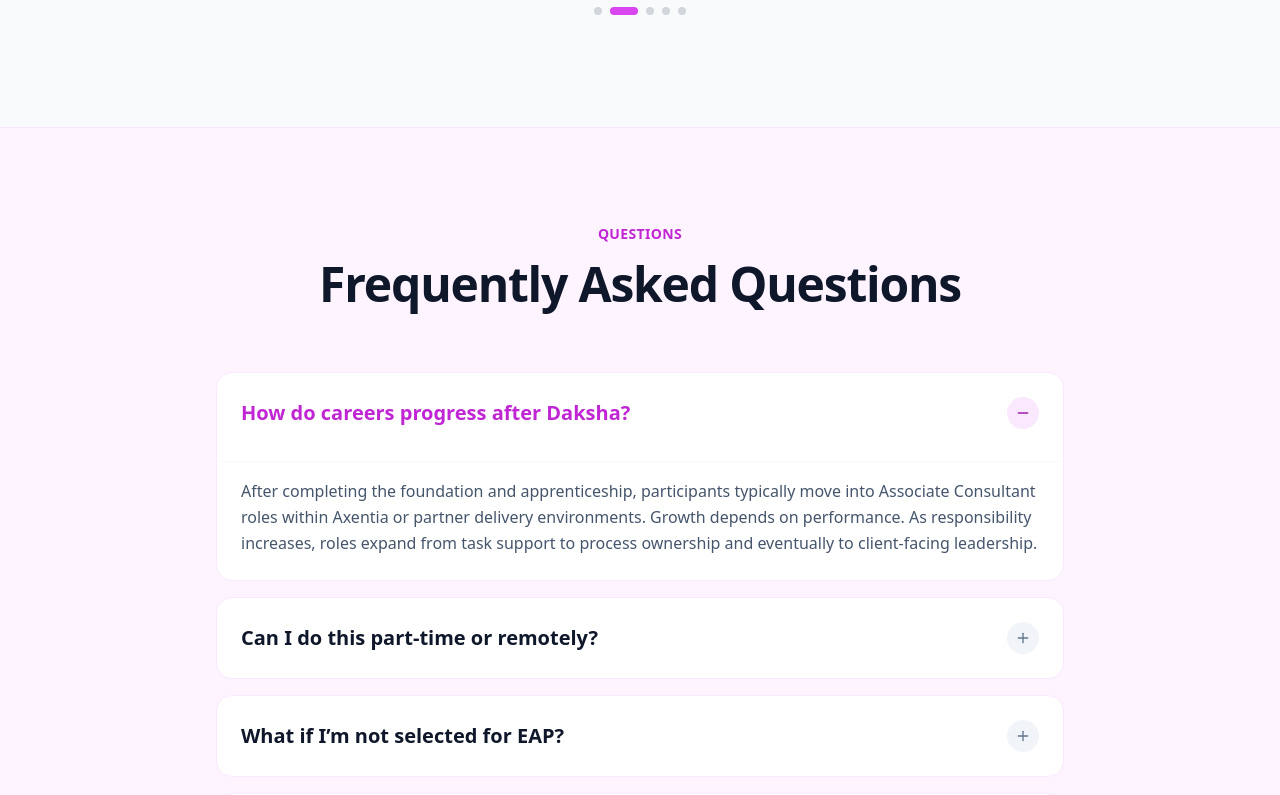
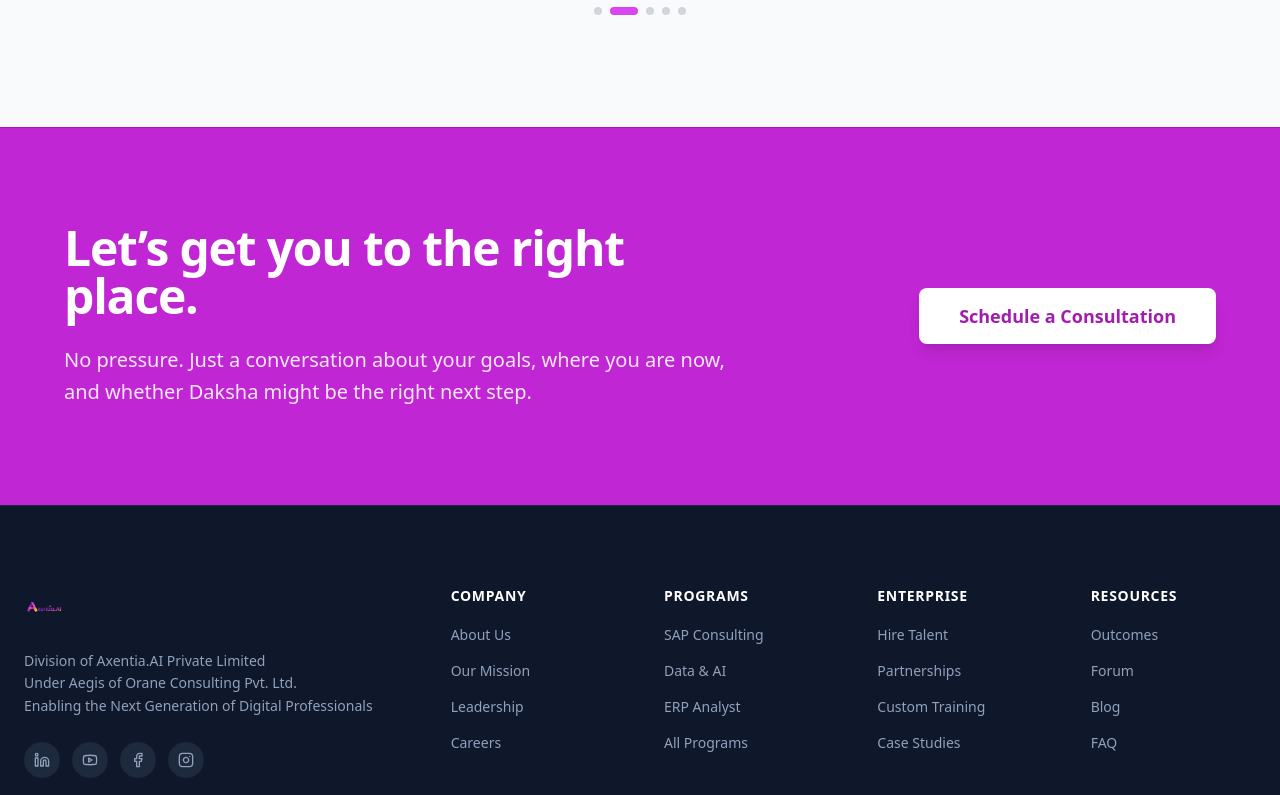
Before and after one commit to AtmegaBuzz/axentiaai, a Next.js app: page / in a window 1280 px wide. Shown: the part 9440-10235 px from the top of the page. Built offline with nearby package versions, Linux system fonts and the light colour scheme.

Commit message:
Bring back CTA section, remove FAQ

```diff
--- a/app/page.tsx
+++ b/app/page.tsx
@@ -9,7 +9,7 @@ import { HowItWorks } from "@/components/sections/HowItWorks";
 import { Timeline } from "@/components/sections/Timeline";
 import { Audience } from "@/components/sections/Audience";
 import Testimonials from "@/components/sections/Testimonials";
-import { FAQ } from "@/components/sections/FAQ";
+import { CTA } from "@/components/sections/CTA";
 
 export default function Home() {
     return (
@@ -25,7 +25,7 @@ export default function Home() {
                 <Timeline />
                 <Audience />
                 <Testimonials />
-                <FAQ />
+                <CTA />
             </main>
             <Footer />
         </>
```
